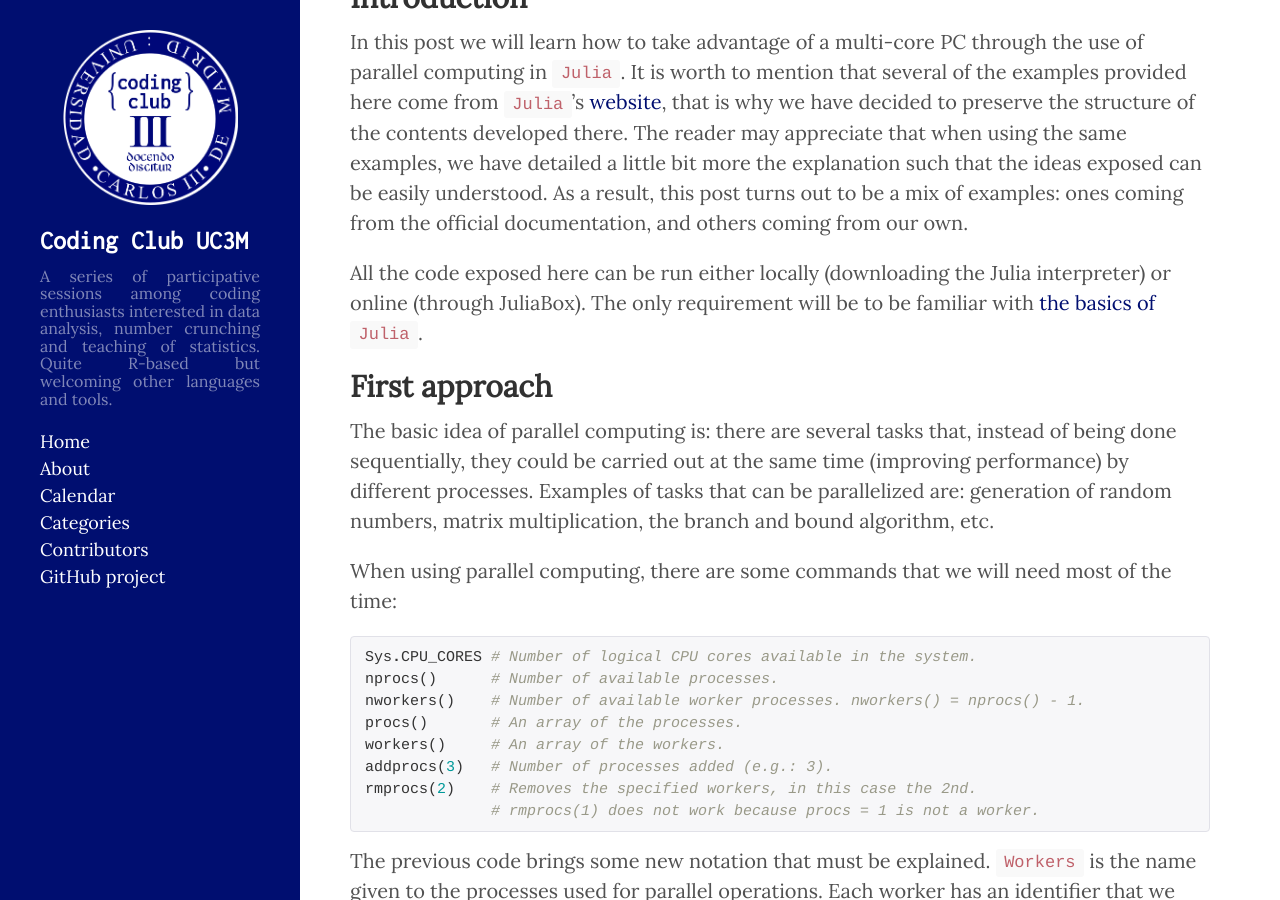
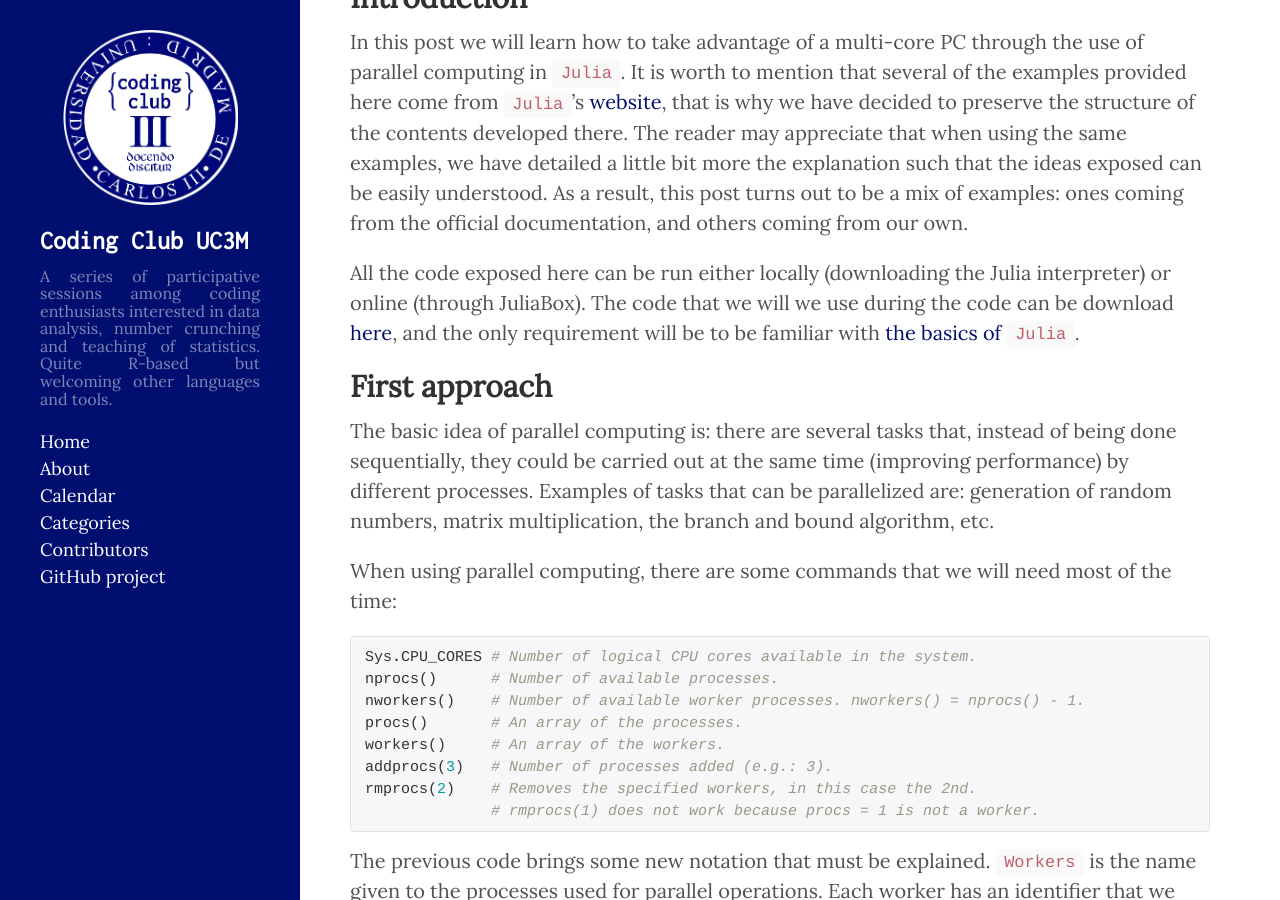
Before and after one commit to CodingClubUC3M/codingclubuc3m.github.io, a Jekyll site: the page built from _posts/2018-06-06-Parallel-computing-Julia-hidden.md, in a window 1280 px wide and 900 px high, scrolled down 541 px. Built offline with Jekyll 4.4.1, drawn with Linux system fonts in a browser that asks for light colours; formulas are drawn with MathJax 3; comment, search, counter and statistics services are not loaded.

Commit message:
Update 2018-06-06-Parallel-computing-Julia-hidden.md

```diff
--- a/_posts/2018-06-06-Parallel-computing-Julia-hidden.md
+++ b/_posts/2018-06-06-Parallel-computing-Julia-hidden.md
@@ -17,7 +17,7 @@ output:
 
 In this post we will learn how to take advantage of a multi-core PC through the use of parallel computing in `Julia`. It is worth to mention that several of the examples provided here come from `Julia`'s [website](<https://julialang.org/>), that is why we have decided to preserve the structure of the contents developed there. The reader may appreciate that when using the same examples, we have detailed a little bit more the explanation such that the ideas exposed can be easily understood. As a result, this post turns out to be a mix of examples: ones coming from the official documentation, and others coming from our own.
 
-All the code exposed here can be run either locally (downloading the Julia interpreter) or online (through JuliaBox). The only requirement will be to be familiar with [the basics of `Julia`](https://codingclubuc3m.github.io/2018-05-23-Introduction-Julia.html).
+All the code exposed here can be run either locally (downloading the Julia interpreter) or online (through JuliaBox). The code that we will we use during the code can be download [here](https://github.com/CodingClubUC3M/codingclubuc3m.github.io/blob/master/scripts/ParallelComputing.ipynb), and the only requirement will be to be familiar with [the basics of `Julia`](https://codingclubuc3m.github.io/2018-05-23-Introduction-Julia.html).
 
 
 ## First approach
```
